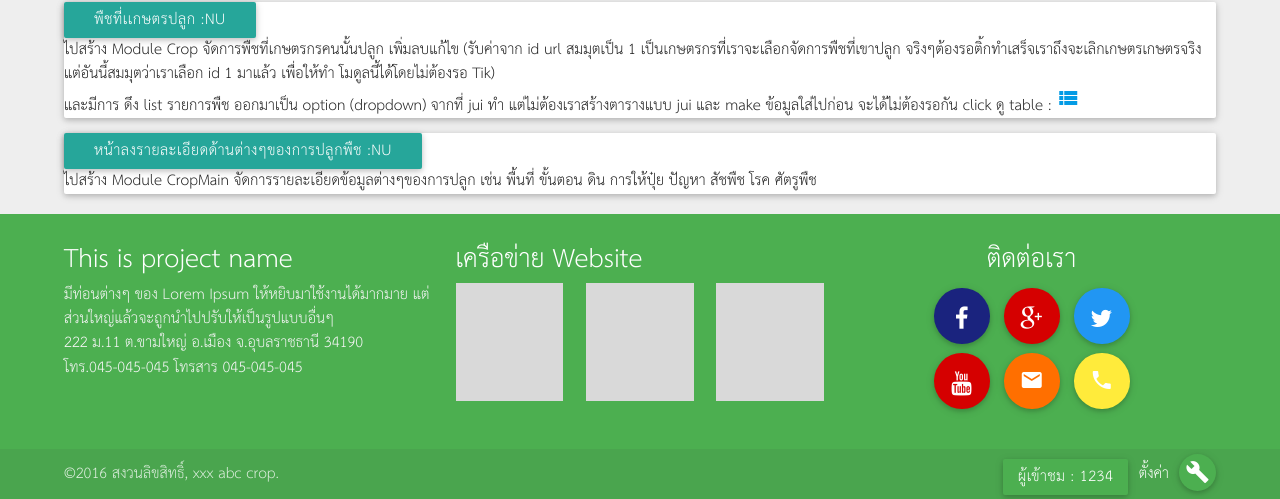
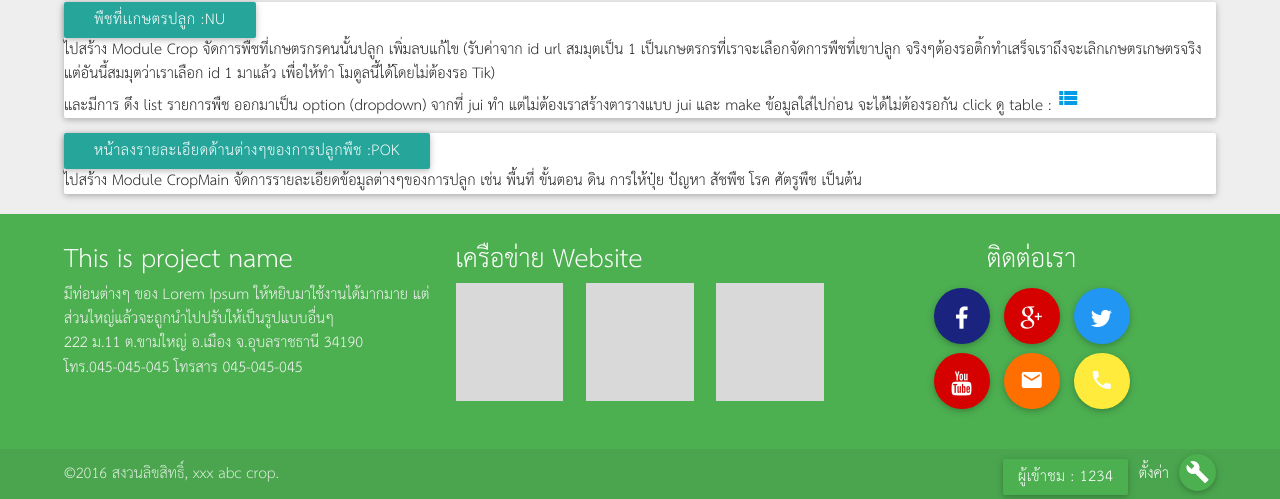
Before and after one commit to pokauxit/CROPNEW, a PHP site: page / in a window 1280 px wide. Shown: the part 445-944 px from the top of the page. Run offline with PHP 8.4, Linux system fonts and the light colour scheme; data that the repository does not hold is empty; some libraries are stand-ins or nearby versions.

Commit message:
edit menu

```diff
--- a/App/Modules/Home/Views/Home.php
+++ b/App/Modules/Home/Views/Home.php
@@ -111,7 +111,7 @@
 
 
     <div class="card">
-         <a href="?CropMain//1" class="btn " >หน้าลงรายละเอียดด้านต่างๆของการปลูกพืช :Nu</a> <p>ไปสร้าง Module  CropMain   จัดการรายละเอียดข้อมูลต่างๆของการปลูก เช่น พื้นที่ ขั้นตอน ดิน การให้ปุ๋ย ปัญหา สัชพืช โรค ศัตรูพืช
+         <a href="?CropMain//1" class="btn " >หน้าลงรายละเอียดด้านต่างๆของการปลูกพืช :Pok</a> <p>ไปสร้าง Module  CropMain   จัดการรายละเอียดข้อมูลต่างๆของการปลูก เช่น พื้นที่ ขั้นตอน ดิน การให้ปุ๋ย ปัญหา สัชพืช โรค ศัตรูพืช  เป็นต้น
 
 
       </div>
```
